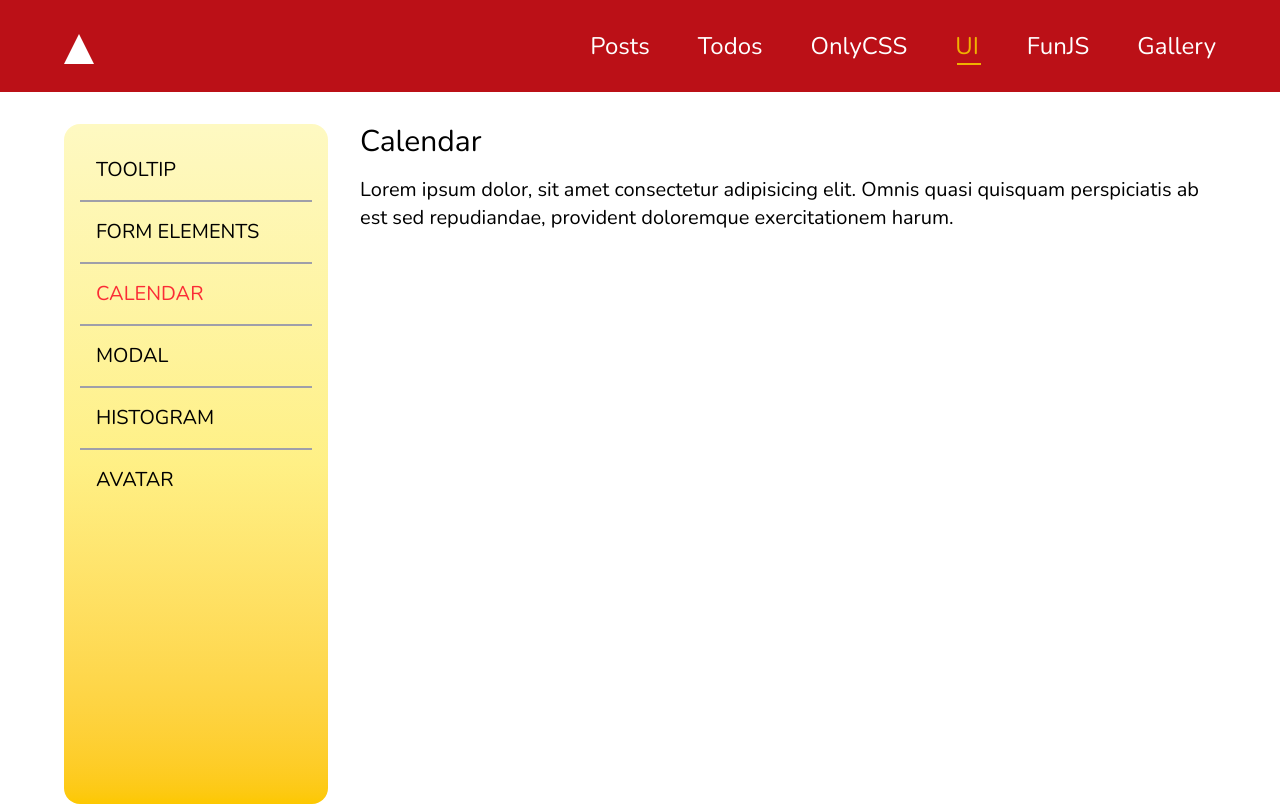
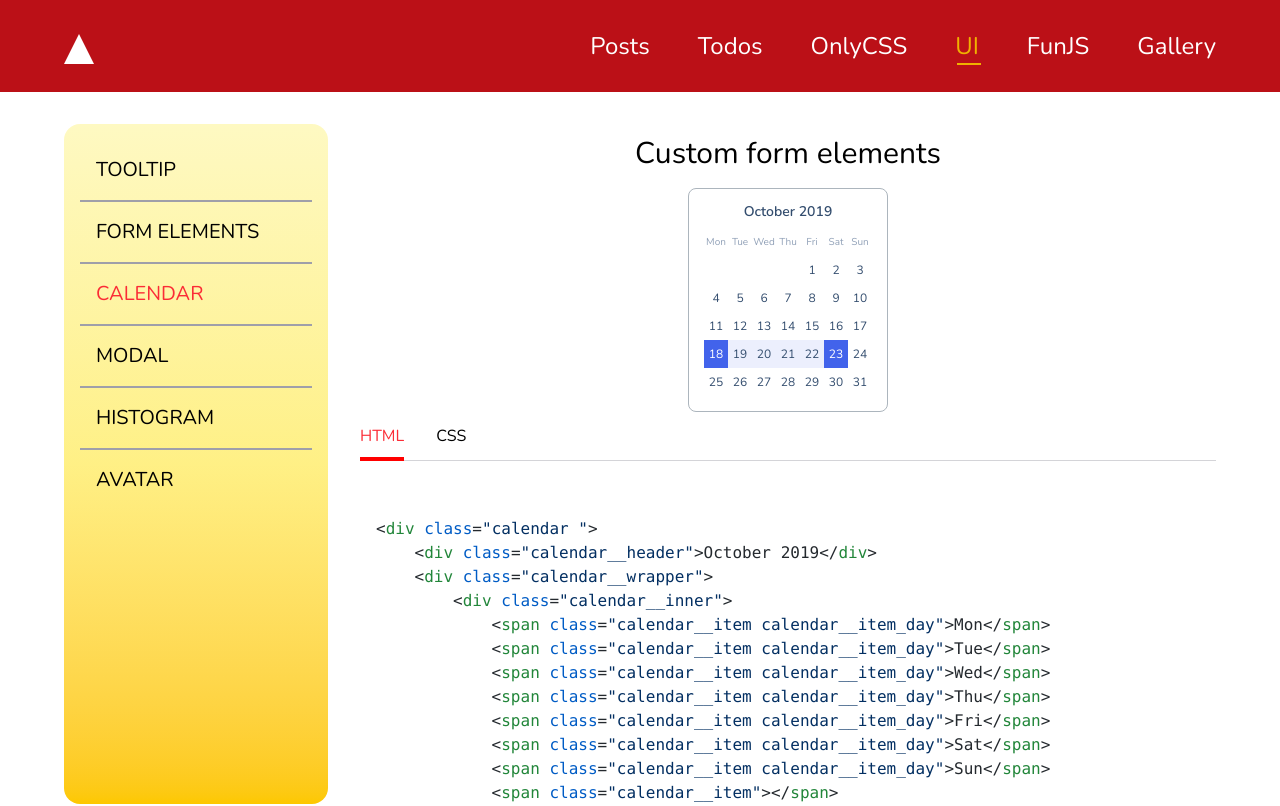
Before and after one commit to Vadim700/vue-for-fun, a Vue app: page /ui/calendar in a window 1280 px wide. Shown: the top 806 px of the page. Built offline with nearby package versions, Linux system fonts and the light colour scheme; what vue-hljs would draw is missing.

Commit message:
Added calendar ui

```diff
--- /dev/null
+++ b/src/components/ui/Calendar.vue
@@ -0,0 +1,144 @@
+<template>
+  <div class="calendar" :class="{ 'calendar_preview': props.preview }">
+    <div class="calendar__header">October 2019</div>
+    <div class="calendar__wrapper">
+      <div class="calendar__inner">
+        <span class="calendar__item calendar__item_day">Mon</span>
+        <span class="calendar__item calendar__item_day">Tue</span>
+        <span class="calendar__item calendar__item_day">Wed</span>
+        <span class="calendar__item calendar__item_day">Thu</span>
+        <span class="calendar__item calendar__item_day">Fri</span>
+        <span class="calendar__item calendar__item_day">Sat</span>
+        <span class="calendar__item calendar__item_day">Sun</span>
+        <span class="calendar__item"></span>
+        <span class="calendar__item"></span>
+        <span class="calendar__item"></span>
+        <span class="calendar__item"></span>
+        <span class="calendar__item">1</span>
+        <span class="calendar__item">2</span>
+        <span class="calendar__item">3</span>
+        <span class="calendar__item">4</span>
+        <span class="calendar__item">5</span>
+        <span class="calendar__item">6</span>
+        <span class="calendar__item">7</span>
+        <span class="calendar__item">8</span>
+        <span class="calendar__item">9</span>
+        <span class="calendar__item">10</span>
+        <span class="calendar__item">11</span>
+        <span class="calendar__item">12</span>
+        <span class="calendar__item">13</span>
+        <span class="calendar__item">14</span>
+        <span class="calendar__item">15</span>
+        <span class="calendar__item">16</span>
+        <span class="calendar__item">17</span>
+        <span class="calendar__item calendar__item_active">18</span>
+        <span class="calendar__item calendar__item_between-active">19</span>
+        <span class="calendar__item calendar__item_between-active">20</span>
+        <span class="calendar__item calendar__item_between-active">21</span>
+        <span class="calendar__item calendar__item_between-active">22</span>
+        <span class="calendar__item calendar__item_active">23</span>
+        <span class="calendar__item">24</span>
+        <span class="calendar__item">25</span>
+        <span class="calendar__item">26</span>
+        <span class="calendar__item">27</span>
+        <span class="calendar__item">28</span>
+        <span class="calendar__item">29</span>
+        <span class="calendar__item">30</span>
+        <span class="calendar__item">31</span>
+      </div>
+    </div>
+  </div>
+</template>
+
+<script setup>
+const props = defineProps({
+  preview: {
+    type: Boolean,
+    default: false,
+  },
+})
+</script>
+
+<style scoped lang="scss">
+.calendar {
+  width: 300px;
+  padding: 28px 30px;
+  background: var(--white);
+  border-radius: 8px;
+  border: 1px solid var(--grey-3);
+
+  font-style: normal;
+  font-weight: 400;
+  color: var(--calendar);
+  font-size: 16px;
+  box-sizing: border-box;
+}
+
+.calendar__header {
+  margin-bottom: 24px;
+  font-weight: 600;
+  font-size: 20px;
+  line-height: 1.2;
+  text-align: center;
+  background: var(--white);
+}
+
+.calendar__wrapper {
+  padding-bottom: 100%;
+  position: relative;
+}
+
+.calendar__inner {
+  position: absolute;
+  right: 0;
+  bottom: 0;
+  top: 0;
+  left: 0;
+  display: grid;
+  grid-template: repeat(7, 1fr) / repeat(7, 1fr);
+}
+
+.calendar__item {
+  background: var(--white);
+  display: flex;
+  justify-content: center;
+  align-items: center;
+}
+
+.calendar__item_day {
+  font-size: 14px;
+  color: var(--calendar-day);
+}
+
+.calendar__item_active {
+  background: var(--blue);
+  color: var(--white);
+}
+
+.calendar__item_between-active {
+  background: var(--calenar-between-bg);
+}
+
+.calendar_preview {
+  width: 200px;
+  font-size: 12px;
+  padding: 15px;
+}
+
+.calendar_preview .calendar__header {
+  font-size: 14px;
+  margin-bottom: 8px;
+}
+
+.calendar_preview .calendar__item {
+  font-size: 12px;
+}
+
+.calendar_preview .calendar__item_day {
+  font-size: 10px;
+}
+
+.calendar_preview .calendar__inner {
+  grid-template: repeat(6, 1fr) / repeat(7, 1fr);
+}
+</style>
--- a/src/views/ui/viewCalendar.vue
+++ b/src/views/ui/viewCalendar.vue
@@ -1,10 +1,156 @@
 <template>
-  <div>
-    <h2 class="text-3xl mb-4">Calendar</h2>
+  <div class="items-center grid place-content-center">
+    <h2 class="text-3xl mb-4">Custom form elements</h2>
+    <div class="m-auto">
+      <Calendar :preview="true"/>
+    </div>
+  </div>
 
-    <p class="text-xl mb-2">
-      Lorem ipsum dolor, sit amet consectetur adipisicing elit. Omnis quasi quisquam perspiciatis ab
-      est sed repudiandae, provident doloremque exercitationem harum.
-    </p>
-  </div>
+  <Tabs :html :css />
 </template>
+
+<script setup>
+import Tabs from '@/components/shared/vTabs.vue';
+import Calendar from '@/components/ui/Calendar.vue';
+
+const html = `
+<div class="calendar ">
+	<div class="calendar__header">October 2019</div>
+	<div class="calendar__wrapper">
+		<div class="calendar__inner">
+			<span class="calendar__item calendar__item_day">Mon</span>
+			<span class="calendar__item calendar__item_day">Tue</span>
+			<span class="calendar__item calendar__item_day">Wed</span>
+			<span class="calendar__item calendar__item_day">Thu</span>
+			<span class="calendar__item calendar__item_day">Fri</span>
+			<span class="calendar__item calendar__item_day">Sat</span>
+			<span class="calendar__item calendar__item_day">Sun</span>
+			<span class="calendar__item"></span>
+			<span class="calendar__item"></span>
+			<span class="calendar__item"></span>
+			<span class="calendar__item"></span>
+			<span class="calendar__item">1</span>
+			<span class="calendar__item">2</span>
+			<span class="calendar__item">3</span>
+			<span class="calendar__item">4</span>
+			<span class="calendar__item">5</span>
+			<span class="calendar__item">6</span>
+			<span class="calendar__item">7</span>
+			<span class="calendar__item">8</span>
+			<span class="calendar__item">9</span>
+			<span class="calendar__item">10</span>
+			<span class="calendar__item">11</span>
+			<span class="calendar__item">12</span>
+			<span class="calendar__item">13</span>
+			<span class="calendar__item">14</span>
+			<span class="calendar__item">15</span>
+			<span class="calendar__item">16</span>
+			<span class="calendar__item">17</span>
+			<span class="calendar__item calendar__item_active">18</span>
+			<span class="calendar__item calendar__item_between-active">19</span>
+			<span class="calendar__item calendar__item_between-active">20</span>
+			<span class="calendar__item calendar__item_between-active">21</span>
+			<span class="calendar__item calendar__item_between-active">22</span>
+			<span class="calendar__item calendar__item_active">23</span>
+			<span class="calendar__item">24</span>
+			<span class="calendar__item">25</span>
+			<span class="calendar__item">26</span>
+			<span class="calendar__item">27</span>
+			<span class="calendar__item">28</span>
+			<span class="calendar__item">29</span>
+			<span class="calendar__item">30</span>
+			<span class="calendar__item">31</span>
+		</div>
+	</div>
+</div>
+
+`
+
+const css = `
+.calendar {
+	width: 300;
+	padding: 28px 30px;
+	background: var(--white);
+	border-radius: 8px;
+	border: 1px solid var(--grey-3);
+
+	font-family: 'Inter';
+	font-style: normal;
+	font-weight: 400;
+	color: var(--calendar);
+	font-size: 16px;
+	box-sizing: border-box;
+}
+
+.calendar__header {
+	margin-bottom: 24px;
+	font-weight: 600;
+	font-size: 20px;
+	line-height: 1.2;
+	text-align: center;
+	background: var(--white);
+}
+
+.calendar__wrapper {
+	padding-bottom: 100%;
+	position: relative;
+}
+
+.calendar__inner {
+	position: absolute;
+	right: 0;
+	bottom: 0;
+	top: 0;
+	left: 0;
+	display: grid;
+	grid-template: repeat(7, 1fr)/repeat(7, 1fr);
+}
+
+.calendar__item {
+	background: var(--white);
+	display: flex;
+	justify-content: center;
+	align-items: center;
+}
+
+.calendar__item_day {
+	font-size: 14px;
+	color: var(--calendar-day);
+}
+
+.calendar__item_active {
+	background: var(--blue);
+	color: var(--white)
+}
+
+
+.calendar__item_between-active {
+	background: var(--calenar-between-bg);
+}
+
+.calendar_preview {
+	width: 200px;
+	font-size: 12px;
+	padding: 15px;
+}
+
+.calendar_preview .calendar__header {
+	font-size: 14px;
+	margin-bottom: 8px;
+}
+
+.calendar_preview .calendar__item {
+	font-size: 12px;
+}
+
+.calendar_preview .calendar__item_day {
+	font-size: 10px;
+}
+
+.calendar_preview .calendar__inner {
+	grid-template: repeat(6, 1fr)/repeat(7, 1fr);
+}
+`
+</script>
+
+<style scoped lang="scss"></style>
--- a/src/views/viewUI.vue
+++ b/src/views/viewUI.vue
@@ -18,6 +18,7 @@
           <h3 class="text-3xl">Tooltip</h3>
           <span class="text-xl">Container</span>
         </RouterLink>
+
         <RouterLink
           to="/ui/elements"
           class="grid grid-rows-[1fr_auto_auto] border rounded-xl aspect-square p-2 text-center"
@@ -33,13 +34,16 @@
           <h3 class="text-3xl">Form Elements</h3>
           <span class="text-xl">Element</span>
         </RouterLink>
+
         <RouterLink
           to="/ui/calendar"
           class="grid grid-rows-[1fr_auto_auto] border rounded-xl aspect-square p-2 text-center"
         >
+          <Calendar :preview="true" class="m-auto" />
           <h3 class="text-3xl">Calendar</h3>
           <span class="text-xl">Container</span>
         </RouterLink>
+
         <RouterLink
           to="/ui/modal"
           class="grid grid-rows-[1fr_auto_auto] border rounded-xl aspect-square p-2 text-center"
@@ -47,6 +51,7 @@
           <h3 class="text-3xl">Modal</h3>
           <span class="text-xl">Container</span>
         </RouterLink>
+
         <RouterLink
           to="/ui/histogram"
           class="grid grid-rows-[1fr_auto_auto] border rounded-xl aspect-square p-2 text-center"
@@ -54,6 +59,7 @@
           <h3 class="text-3xl">Histogram</h3>
           <span class="text-xl">Container</span>
         </RouterLink>
+
         <RouterLink
           to="/ui/avatar"
           class="grid grid-rows-[1fr_auto_auto] border rounded-xl aspect-square p-2 text-center"
@@ -76,6 +82,7 @@ import { useRouter } from 'vue-router'
 import Checkbox from '@/components/ui/Checkbox.vue'
 import Radio from '@/components/ui/Radio.vue'
 import Switcher from '@/components/ui/Switcher.vue'
+import Calendar from '@/components/ui/Calendar.vue'
 
 const router = useRouter()
 const isUiPage = ref(router.currentRoute.value.path === '/ui')
```
